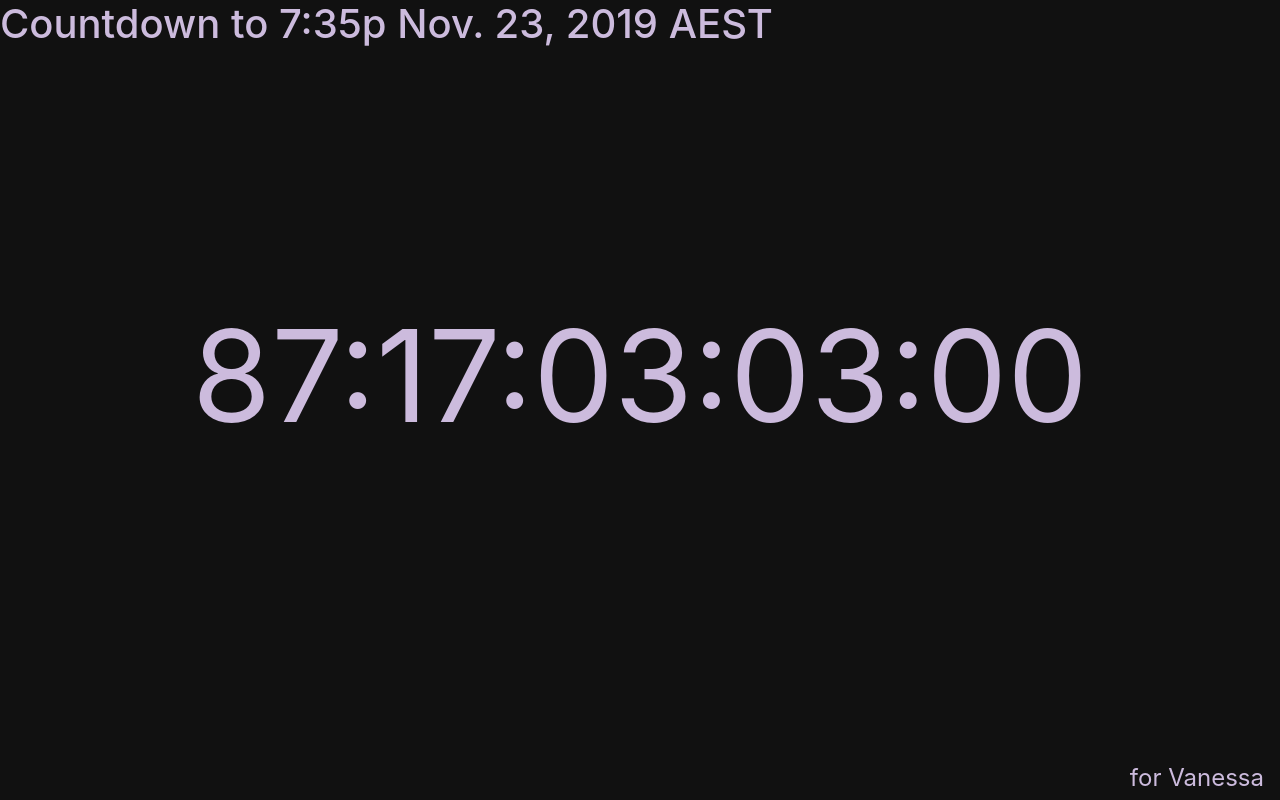
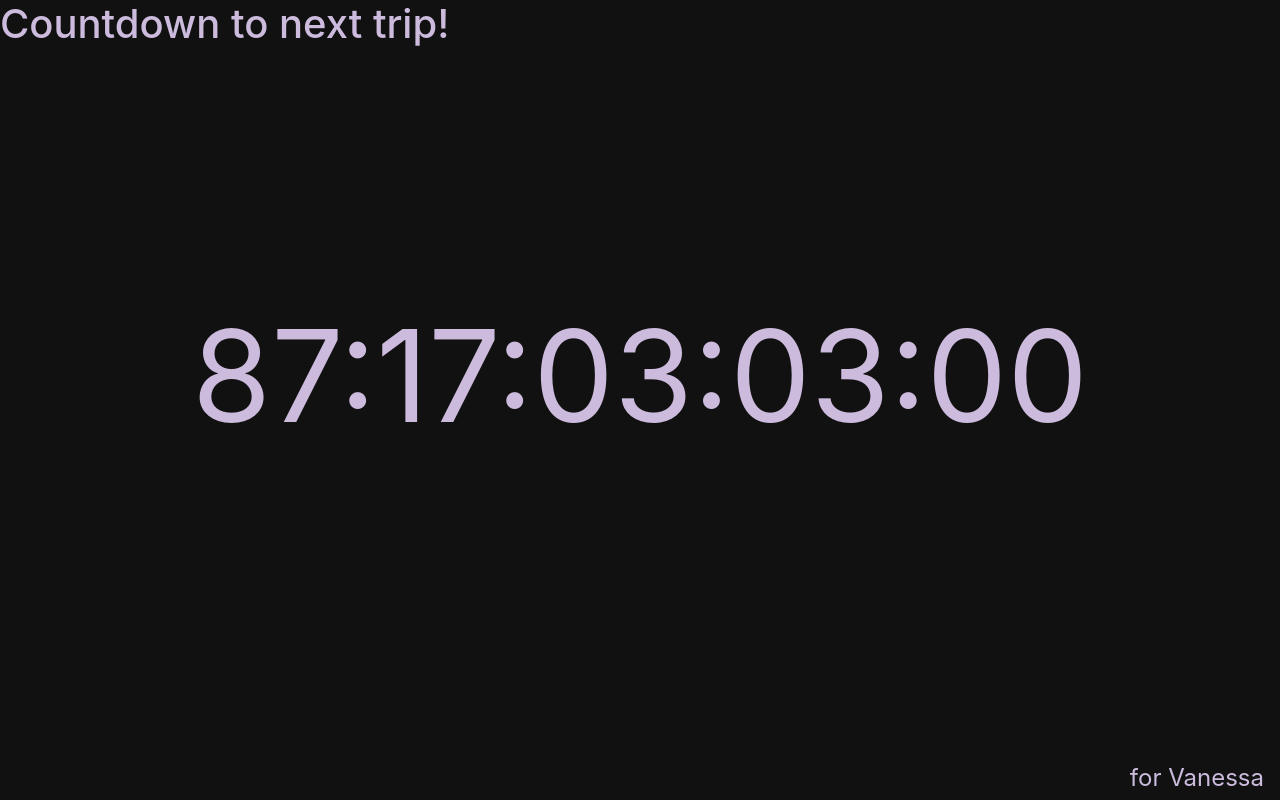
Before and after one commit to amichael7/amichael7.github.io, a plain HTML site: page countdown/index.html in a window 1280 px wide. Drawn offline with nearby package versions, Linux system fonts and the light colour scheme.

Commit message:
Update header

```diff
--- a/countdown/index.html
+++ b/countdown/index.html
@@ -7,7 +7,7 @@
 	<link rel="stylesheet" type="text/css" href="styles.css">
 </head>
 <body>
-	<h1>Countdown to 7:35p Nov. 23, 2019 AEST</h1>
+	<h1>Countdown to next trip!</h1>
 	<div class="container-fluid h-100">
 		<div class="row mx-auto h-100">
 			<div class="col-lg-12 h-100">
```
